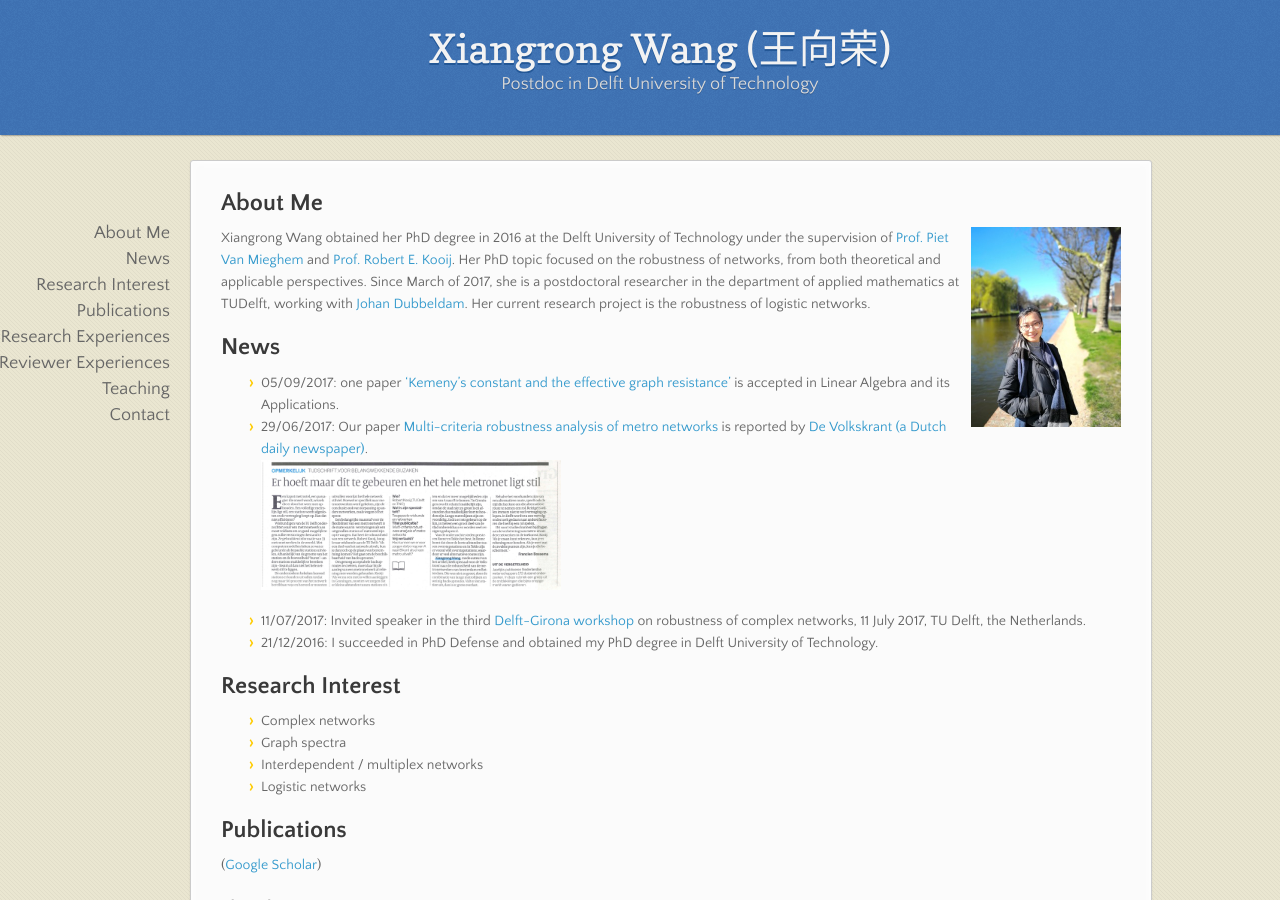
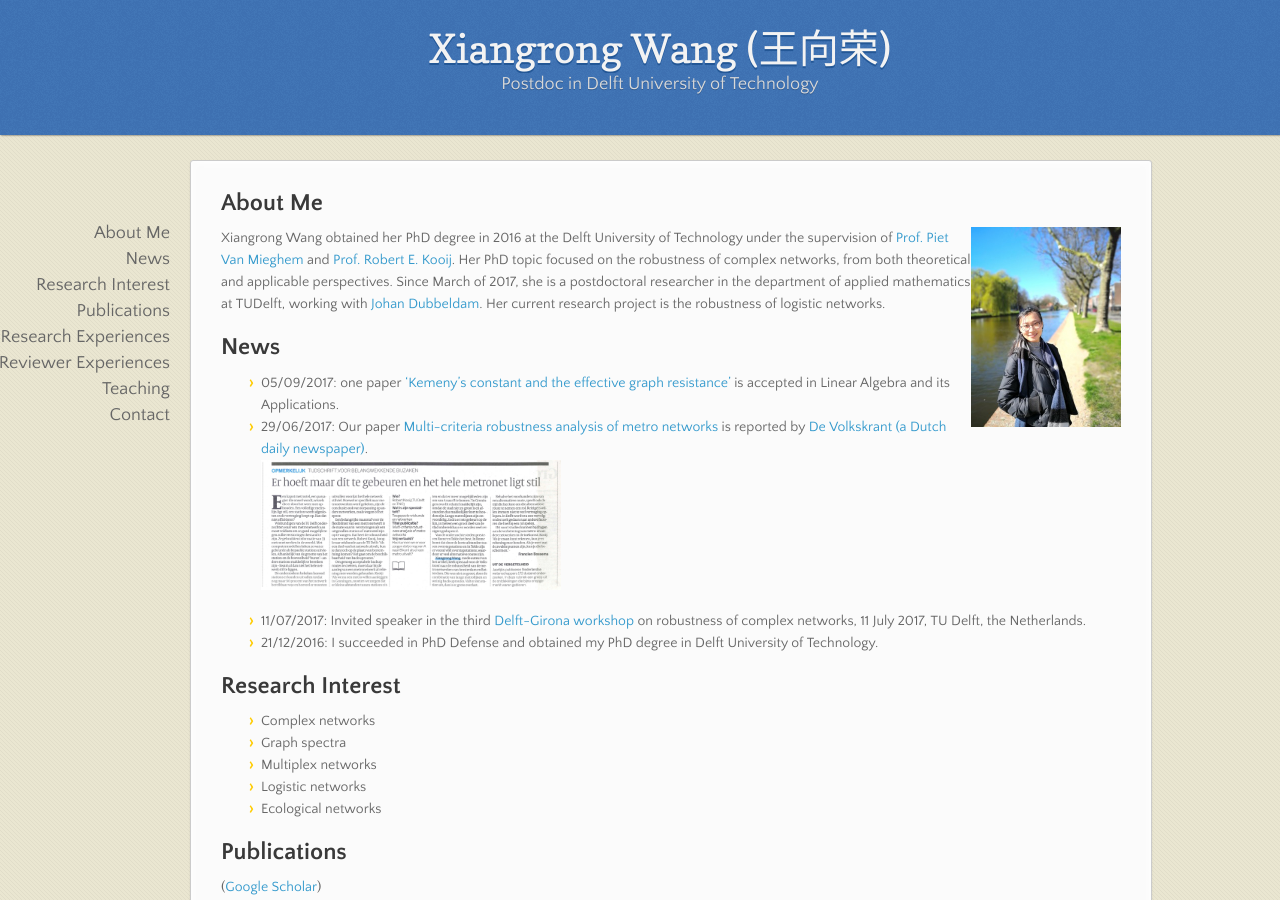
Before and after one commit to xiangrongwang/xiangrongwang.github.io, a Jekyll site: the page built from index.md, in a window 1280 px wide and 900 px high. Built offline with Jekyll 4.4.1, drawn with Linux system fonts in a browser that asks for light colours; nearby versions of some CDN libraries; our own code applies the rules of GitHub Pages for plain Markdown files.

Commit message:
Update index.md

```diff
--- a/index.md
+++ b/index.md
@@ -2,7 +2,7 @@
 
 <img align="right" width='150' src="xiangrong.jpeg">
 Xiangrong Wang obtained her PhD degree in 2016 at the Delft University of Technology under the supervision of [Prof. Piet Van Mieghem](https://www.nas.ewi.tudelft.nl/people/Piet/) and [Prof. Robert E. Kooij](https://www.nas.ewi.tudelft.nl/people/Rob/).
-Her PhD topic focused on the robustness of networks,  from both theoretical and applicable perspectives. Since March of 2017, she is a postdoctoral researcher in the department of applied mathematics at TUDelft, working with [Johan Dubbeldam](http://ta.twi.tudelft.nl/dv/users/dubbel/).  Her current research project is the robustness of logistic networks.
+Her PhD topic focused on the robustness of complex networks,  from both theoretical and applicable perspectives. Since March of 2017, she is a postdoctoral researcher in the department of applied mathematics at TUDelft, working with [Johan Dubbeldam](http://ta.twi.tudelft.nl/dv/users/dubbel/).  Her current research project is the robustness of logistic networks.
 
 
 ## News
@@ -16,8 +16,9 @@ Her PhD topic focused on the robustness of networks,  from both theoretical and
 ## Research Interest
 - Complex networks
 - Graph spectra
-- Interdependent / multiplex networks
+- Multiplex networks
 - Logistic networks
+- Ecological networks
 
 ## Publications
 ([Google Scholar](https://scholar.google.com/citations?user=LJm0X3AAAAAJ&hl=en))
```
